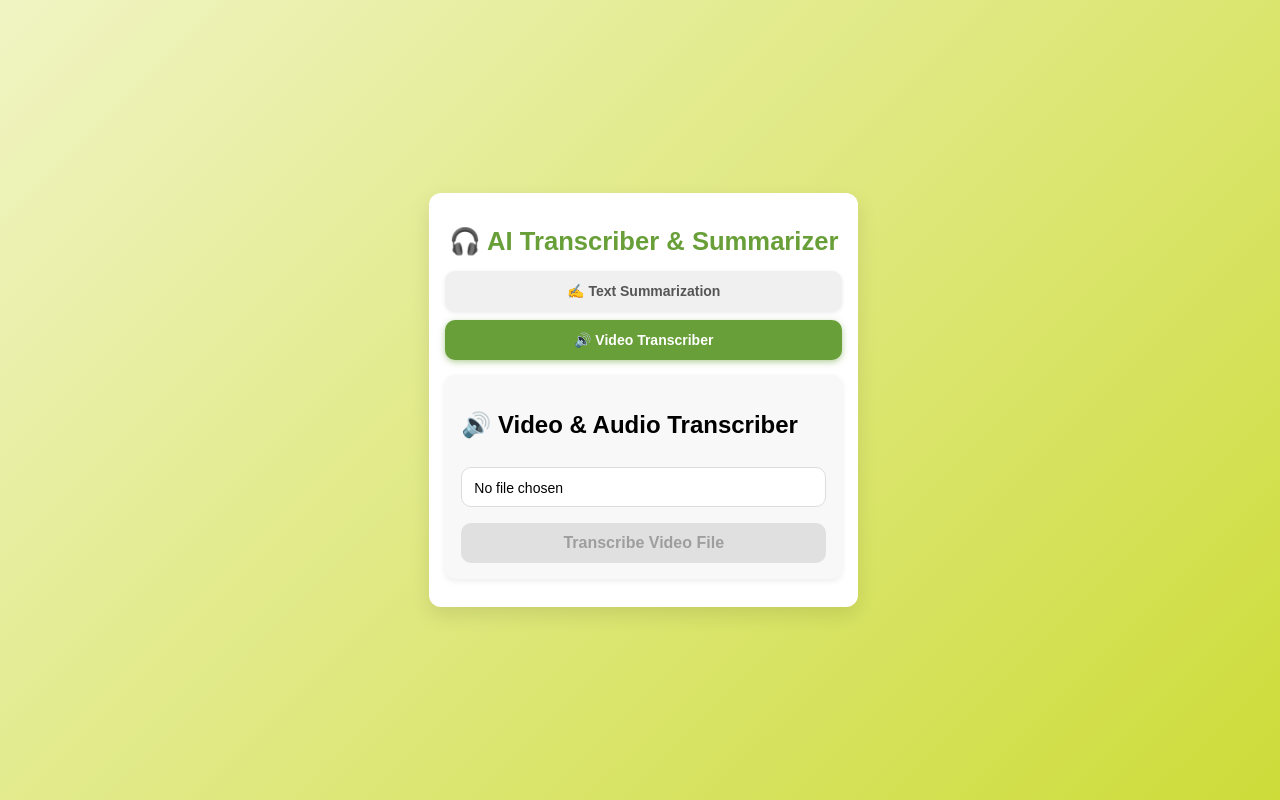
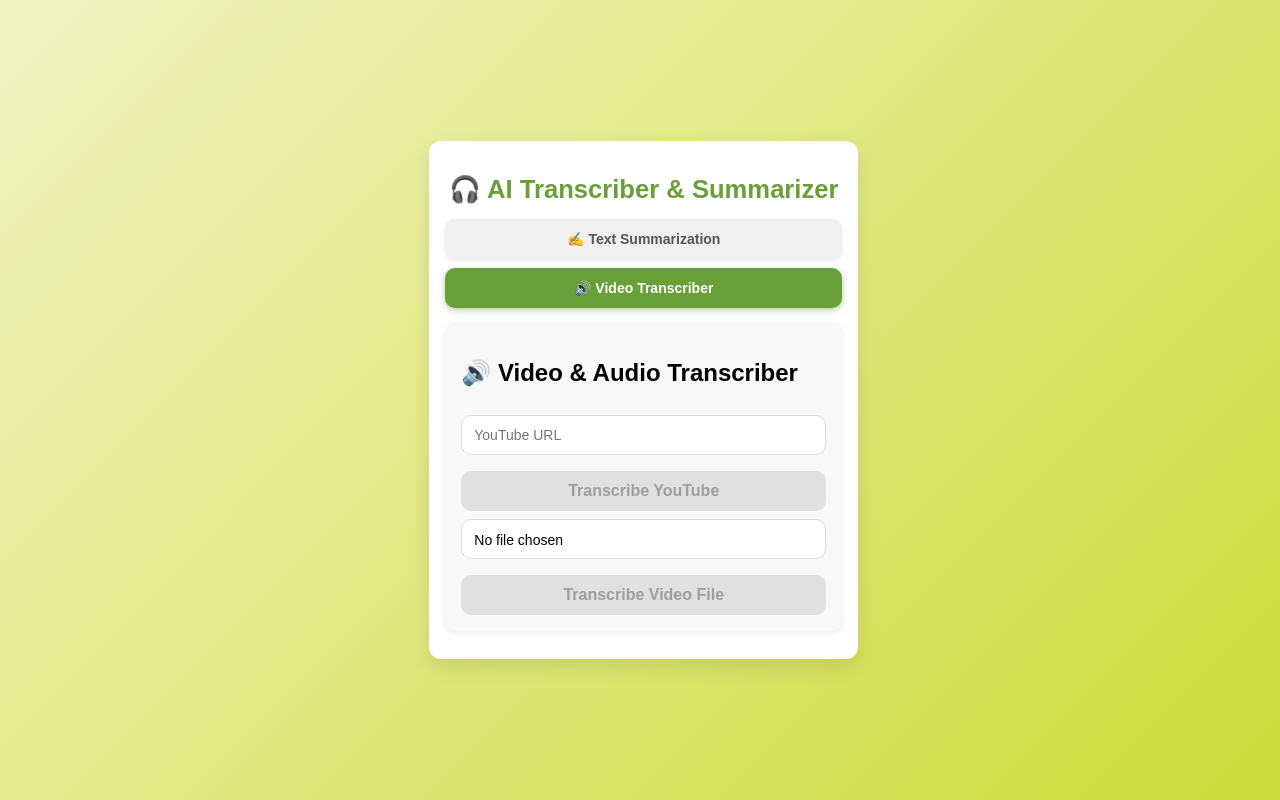
Before and after one commit to 3nadh3/AI-Transcriber-Summarize-Frontend, a React (Create React App) app: page / in a window 1280 px wide. Both pictures are taken after a click on the button "🔊 Video Transcriber". Built offline with nearby package versions, Linux system fonts and the light colour scheme.

Commit message:
Update App.js

```diff
--- a/src/App.js
+++ b/src/App.js
@@ -280,14 +280,14 @@ function App() {
                 <div className="card">
                     <h2>🔊 Video & Audio Transcriber</h2>
                     {
-                        /*
+
                         <div className="section">
-                            <input type="text" value={youtubeUrl} onChange={(e) => setYoutubeUrl(e.target.value)} placeholder="YouTube URL" disabled={selectedVideoFile} />
-                            <button onClick={handleYoutubeTranscribe} disabled={transcribing || !youtubeUrl.trim() || selectedVideoFile}>
+                            <input type="text" value={youtubeUrl} onChange={(e) => setYoutubeUrl(e.target.value)} placeholder="YouTube URL" disabled />
+                            <button onClick={handleYoutubeTranscribe} disabled={transcribing || !youtubeUrl.trim() || selectedVideoFile} disabled>
                                 {transcribing ? <div className="loading-spinner"></div> : "Transcribe YouTube"}
                             </button>
                         </div>
-                    */
+
                     }
                     <div className="section">
                         <input type="file" accept="video/*, audio/*" onChange={handleVideoFileChange} disabled={youtubeUrl} />
```
